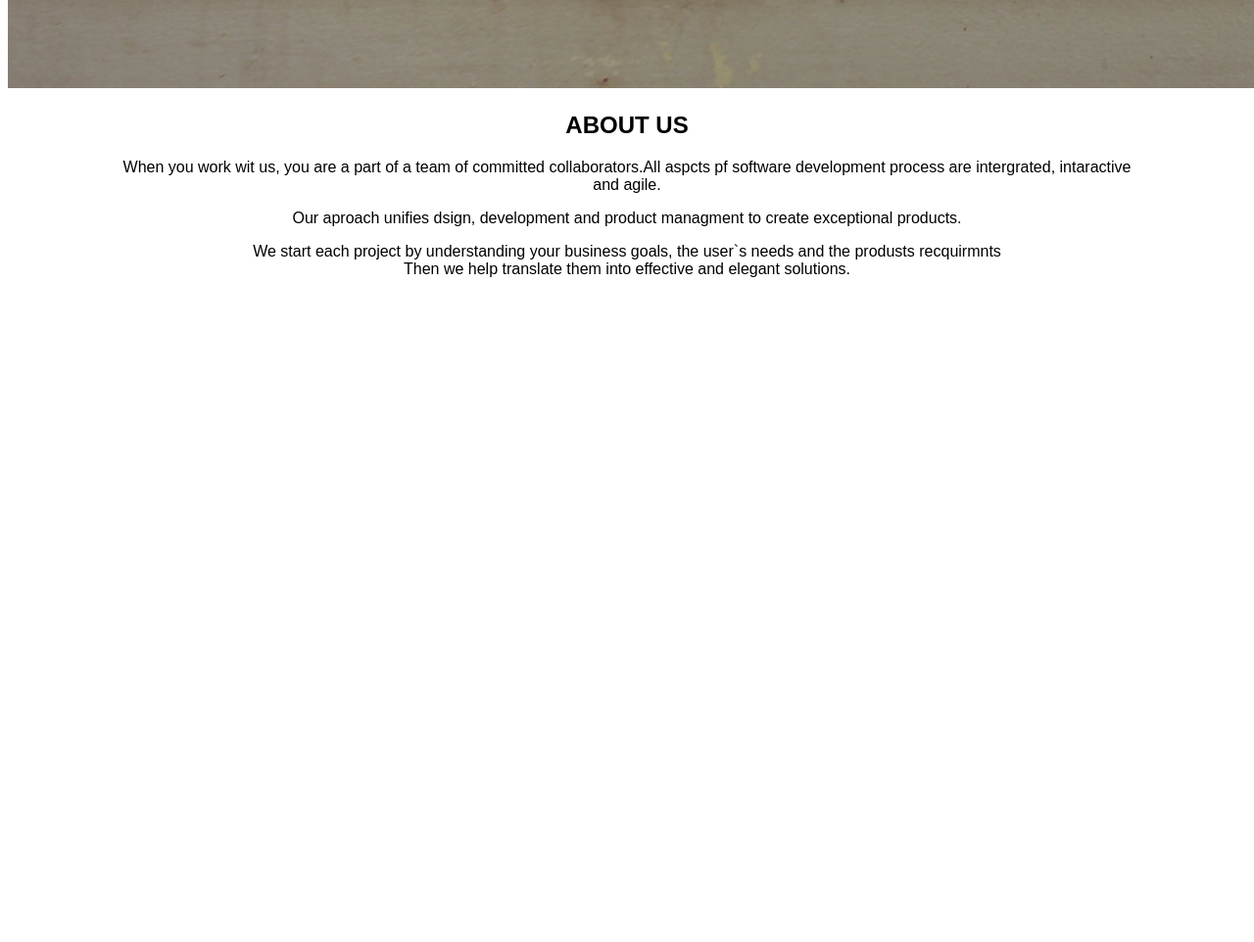
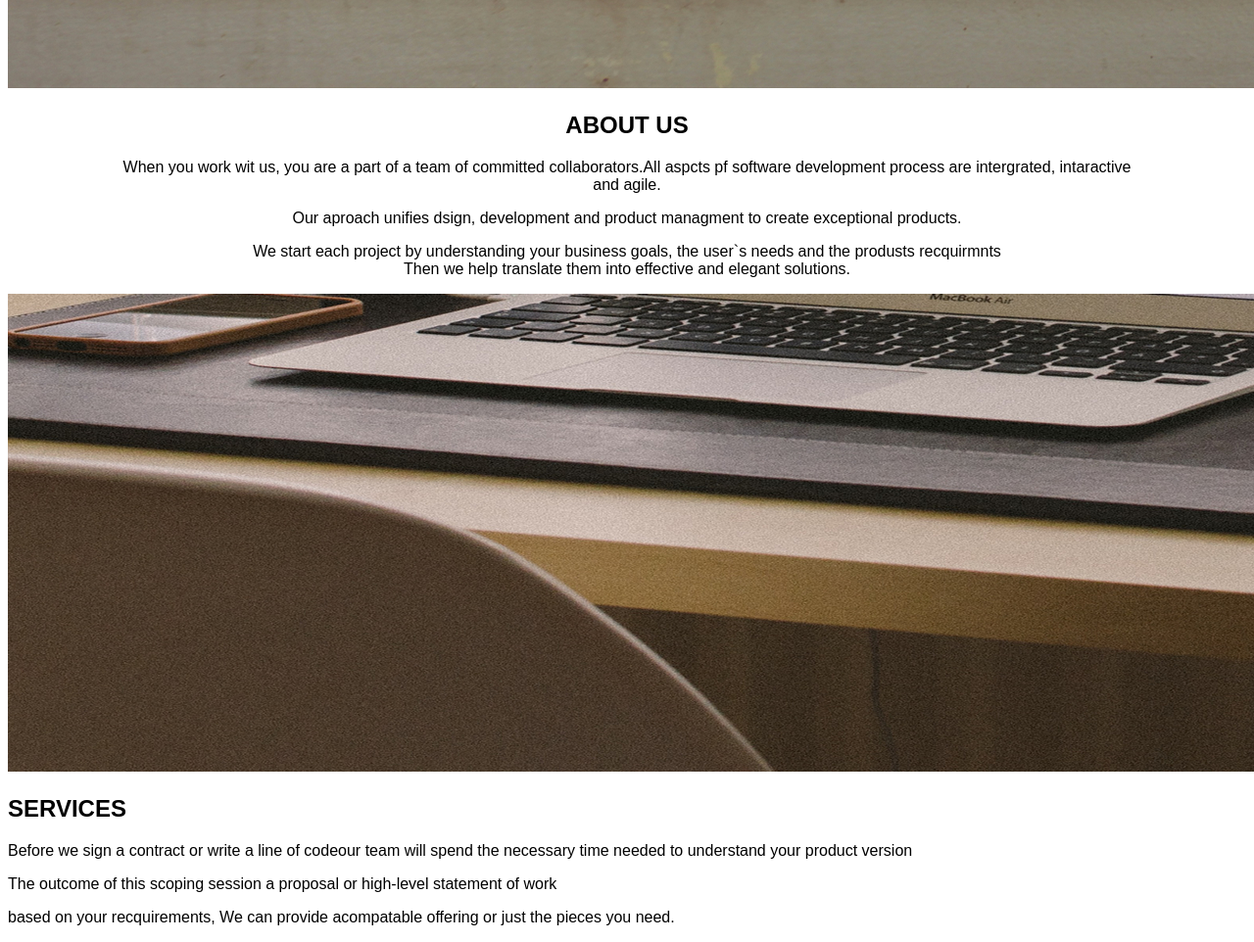
Before and after one commit to ErastusNjaramba/Delani-Studio, a plain HTML site: page index.html in a window 1280 px wide. Shown: the part 989-1951 px from the top of the page at 98% size. Before the commit the page ends 1289 px from the top, so only its background shows below. Drawn offline with Linux system fonts and the light colour scheme.

Commit message:
add services section and description

```diff
--- a/index.html
+++ b/index.html
@@ -25,5 +25,14 @@
           <p>Our aproach unifies dsign, development and product managment to create exceptional products.</p>
           <p>We start each project by understanding your business goals, the user`s needs and the produsts recquirmnts <br>Then we help translate them into effective and elegant solutions.</p>
       </div>
+      <div>
+        <img src="images/backgrounds/s_image.jpg" alt="" srcset="">
+        <div class="services">
+          <h2>SERVICES</h2>
+            <p>Before we  sign a contract or write a line of codeour team will spend the necessary time needed to understand your product version</p>
+            <p>The outcome of this scoping session a proposal or high-level statement of work </p>
+            <p>based on your recquirements, We can provide acompatable offering or just the pieces you need.</p>
+        </div>
+    </div>
 </body>
 </html>
```
